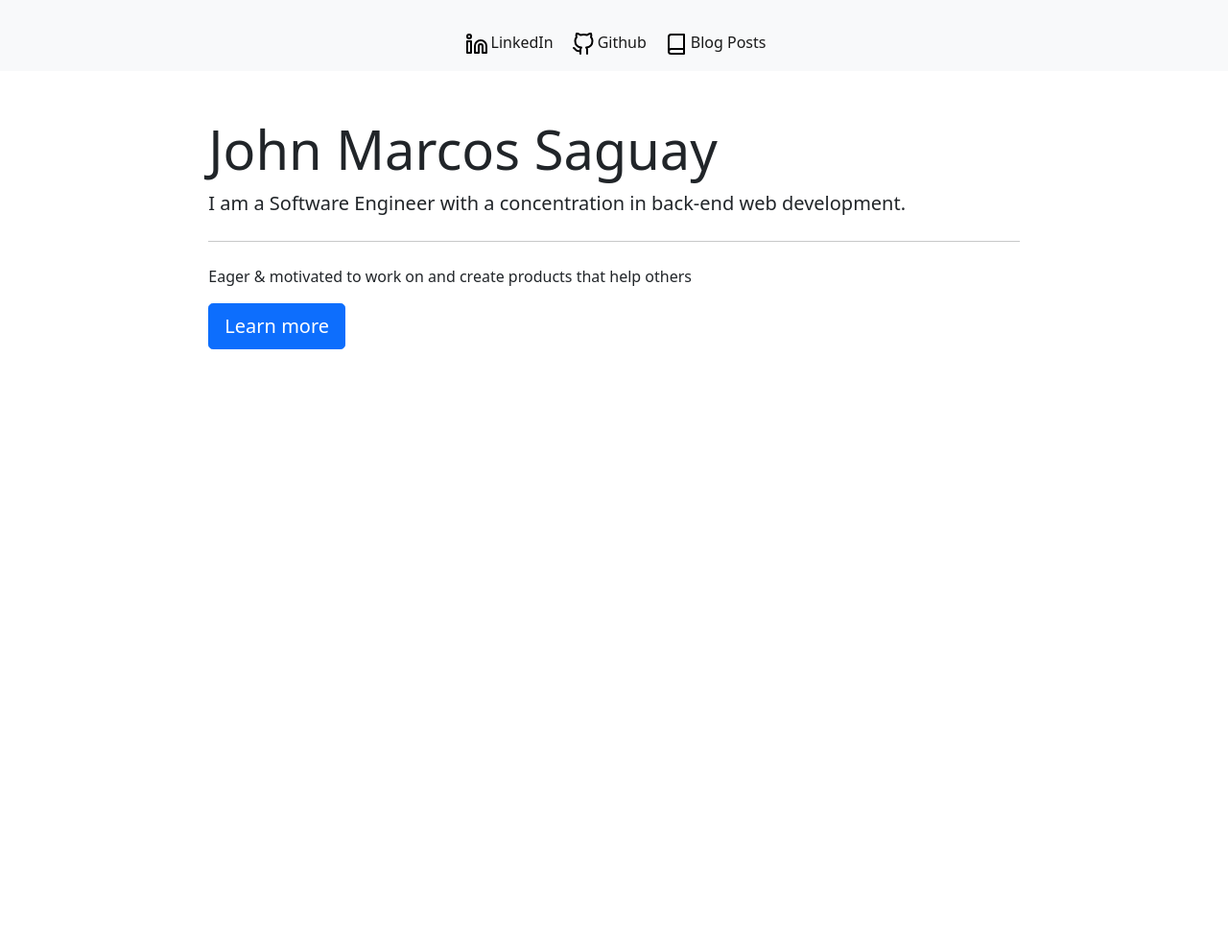
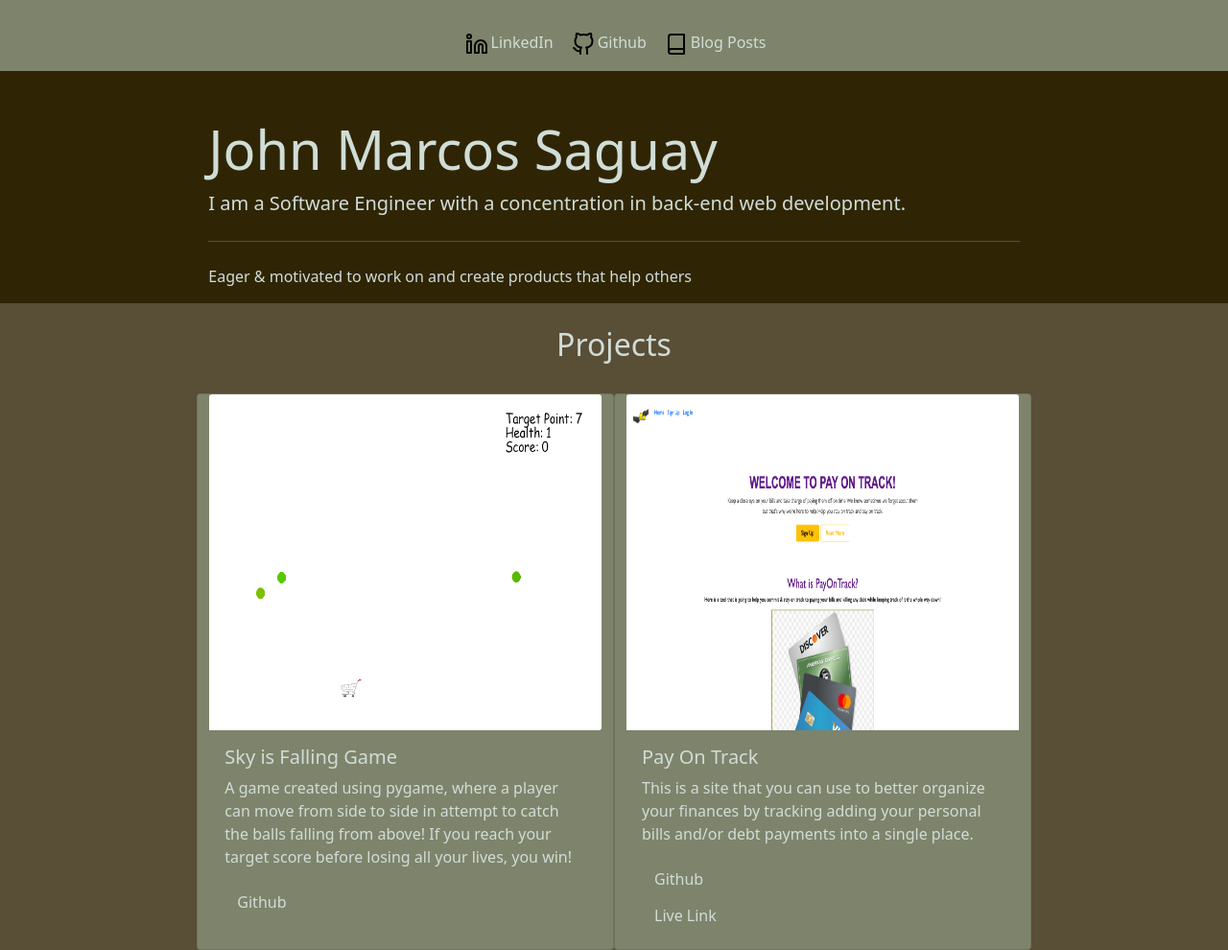
Before and after one commit to JohnSV18/johnsv18.github.io, a plain HTML site: page index.html in a window 1280 px wide. Shown: the whole page at 96% size. Before the commit the page ends 800 px from the top, so only its background shows below. Drawn offline with nearby package versions, Linux system fonts and the light colour scheme.

Commit message:
added styling and projects

```diff
--- a/index.html
+++ b/index.html
@@ -5,41 +5,91 @@
     <meta name="viewport" content="width=device-width, initial-scale=1">
 
     <link href="https://cdn.jsdelivr.net/npm/bootstrap@5.1.3/dist/css/bootstrap.min.css" rel="stylesheet" integrity="sha384-1BmE4kWBq78iYhFldvKuhfTAU6auU8tT94WrHftjDbrCEXSU1oBoqyl2QvZ6jIW3" crossorigin="anonymous">
-
-    <title>Portfolio Project</title>
+    <link rel="stylesheet" href="styles.css">
+    <title>John Marcos Portfolio</title>
   </head>
   <body>
-    <nav class="navbar navbar-expand-lg navbar-light bg-light">
+    <nav class="navbar navbar-expand-lg">
         <div class="container-fluid">
           <div class="collapse navbar-collapse justify-content-center" id="navbarNav">
             <ul class="navbar-nav">
               <li class="nav-item">
-                <a class="nav-link active mt-3" aria-current="page" href="https://www.linkedin.com/in/john-marcos-sag/">
+                <a class="nav-link active mt-3" aria-current="page" href="https://www.linkedin.com/in/john-marcos-sag/" style="color:#D0DDD7;">
                   <img src="/assets/linkedin.svg" width="30" height="24">LinkedIn</a>
               </li>
               <li class="nav-item">
-                <a class="nav-link active mt-3" href="https://github.com/JohnSV18">
+                <a class="nav-link active mt-3" href="https://github.com/JohnSV18" style="color:#D0DDD7;">
                   <img src="/assets/github.svg" width="30" height="24">Github</a>
               </li>
               <li class="nav-item">
-                <a class="nav-link active mt-3" href="https://medium.com/@john.saguay_64930">
+                <a class="nav-link active mt-3" href="https://medium.com/@john.saguay_64930" style="color:#D0DDD7;">
                     <img src="/assets/book.svg" width="30" height="24">Blog Posts</a>
               </li>
             </ul>
           </div>
         </div>
       </nav>
-    <div class="row justify-content-center mt-5">
+    <div class="row justify-content-center mt-5 my-bio">
         <div class="jumbotron col-8">
             <h1 class="display-4">John Marcos Saguay</h1>
             <p class="lead">I am a Software Engineer with a concentration in back-end web development.</p>
             <hr class="my-4">
             <p>Eager & motivated to work on and create products that help others</p>
-            <p class="lead">
-            <a class="btn btn-primary btn-lg" href="#" role="button">Learn more</a>
-            </p>
         </div>
     </div>
+
+    <div class="row justify-content-center projects">
+      <div class="row text-center m-4">
+        <h2>Projects</h2>
+      </div>
+      <div class="card col-4">
+        <img src="/assets/sky_falling.png" class="card-img-top" height="350" width="500" alt="...">
+        <div class="card-body">
+          <h5 class="card-title">Sky is Falling Game</h5>
+          <p class="card-text">A game created using pygame, where a player can move from side to side in attempt to catch the balls falling from above!
+            If you reach your target score before losing all your lives, you win!
+          </p>
+          <div class="row">
+            <div class="col-4 ml-auto">
+              <a href="https://github.com/JohnSV18/sky-is-falling-game" style="color:#D0DDD7;" class="btn btn-link">Github</a>
+            </div>
+          </div>
+
+        </div>
+      </div>
+      <div class="card col-4">
+        <img src="/assets/pay_on_track.png" class="card-img-top" height="350" width="500" alt="...">
+        <div class="card-body">
+          <h5 class="card-title">Pay On Track</h5>
+          <p class="card-text">This is a site that you can use to better organize your finances by tracking adding your personal bills and/or debt payments into a single place.</p>
+          <div class="row">
+            <div class="col-4 ml-auto">
+              <a href="https://github.com/JohnSV18/pay_on_track"style="color:#D0DDD7;" class="btn btn-link">Github</a>
+              <a href="https://pay-on-track.herokuapp.com/" style="color:#D0DDD7;" class="btn btn-link">Live Link</a>
+            </div>
+          </div>
+
+        </div>
+      </div>
+    </div>
+    <!-- <div class="row justify-content-center">
+      <div class="card col-4">
+        <img src="/assets/sky_falling.png" class="card-img-top" alt="...">
+        <div class="card-body">
+          <h5 class="card-title">Card title</h5>
+          <p class="card-text">Some quick example text to build on the card title and make up the bulk of the card's content.</p>
+          <a href="#" class="btn btn-primary">Go somewhere</a>
+        </div>
+      </div>
+      <div class="card col-4">
+        <img src="/assets/sky_falling.png" class="card-img-top" alt="...">
+        <div class="card-body">
+          <h5 class="card-title">Card title</h5>
+          <p class="card-text">Some quick example text to build on the card title and make up the bulk of the card's content.</p>
+          <a href="#" class="btn btn-primary">Go somewhere</a>
+        </div>
+      </div>
+    </div> -->
     <script src="https://cdn.jsdelivr.net/npm/bootstrap@5.1.3/dist/js/bootstrap.bundle.min.js" integrity="sha384-ka7Sk0Gln4gmtz2MlQnikT1wXgYsOg+OMhuP+IlRH9sENBO0LRn5q+8nbTov4+1p" crossorigin="anonymous"></script>
 
 
--- /dev/null
+++ b/styles.css
@@ -0,0 +1,23 @@
+.navbar{
+    background-color: #7E846B;
+}
+.my-bio{
+    background-color: #2F2504;
+    color: #D0DDD7;
+}
+body {
+    background-color: #2F2504;
+}
+.projects{
+    background-color: #594E36;
+    color: #D0DDD7;
+}
+.card{
+    background-color: #7E846B;
+    color: #D0DDD7
+}
+a:link {
+    color: green;
+    background-color: transparent;
+    text-decoration: none;
+  }
```
Also changed, not shown: assets/pay_on_track.png (added), assets/sky_falling.png (added).
